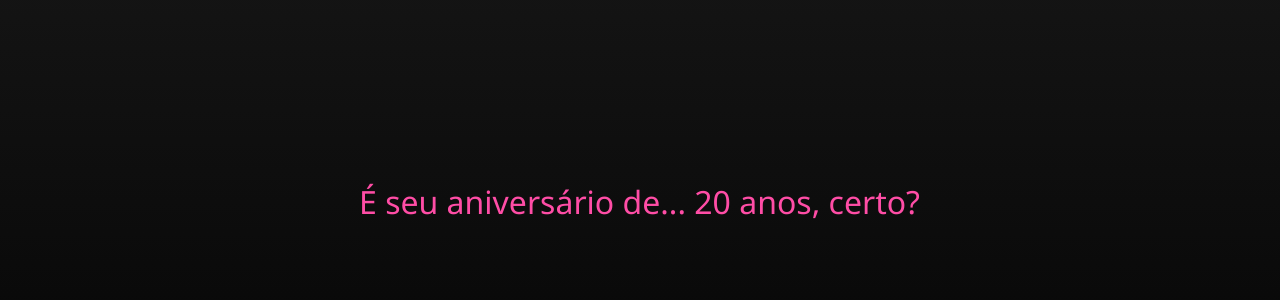
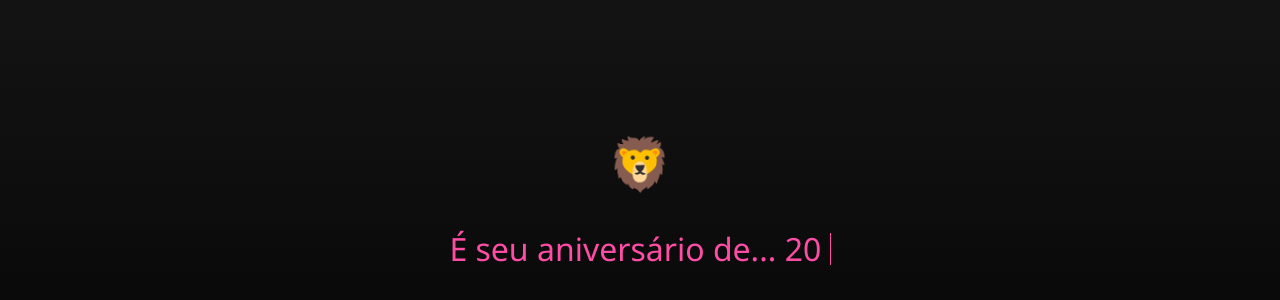
Before and after one commit to Maarzano/NiveLao, a React (Vite) app: page / in a window 1280 px wide. Shown: the part 198-498 px from the top of the page. Built offline with nearby package versions, Linux system fonts and the light colour scheme.

Commit message:
melhorarndo digitação com leão voando, e tela de parabéns também

```diff
--- a/src/Pages/Home/index.jsx
+++ b/src/Pages/Home/index.jsx
@@ -51,6 +51,19 @@ function App() {
     <div className="app-container">
       {!mostrarConteudo ? (
         <div className="tela-inicial">
+          {/* Emoji de leão animado */}
+          <span
+            style={{
+              fontSize: '3.2rem',
+              display: 'block',
+              marginBottom: '18px',
+              animation: 'lion-bounce 1.2s infinite alternate'
+            }}
+            role="img"
+            aria-label="leão"
+          >
+            🦁
+          </span>
           <p className="digitando">{texto}<span className="cursor"> </span></p>
         </div>
       ) : (
@@ -62,7 +75,25 @@ function App() {
             <span className="coraçao">❤️</span>
             <span className="balao">🎈</span>
           </div>
-          <button className="botao-celebrar" onClick={() => setCelebrar(true)}>Celebrar!</button>
+          {/* Botão com efeito de brilho/pulso */}
+          <button
+            className="botao-celebrar botao-celebrar-animado"
+            onClick={() => setCelebrar(true)}
+          >
+            Celebrar!
+          </button>
+          {/* Mensagem carinhosa abaixo do botão */}
+          <div
+            style={{
+              marginTop: '18px',
+              color: '#ffb347',
+              fontWeight: 'bold',
+              fontSize: '1.08rem',
+              textShadow: '0 0 8px #ffb34788'
+            }}
+          >
+            Te amo, Leãozinho! Que seu dia seja mágico! 🦁✨
+          </div>
         </div>
       )}
     </div>
--- a/src/Pages/Home/styles.css
+++ b/src/Pages/Home/styles.css
@@ -58,6 +58,11 @@ body, html {
   }
 }
 
+@keyframes lion-bounce {
+  0% { transform: translateY(0);}
+  100% { transform: translateY(-18px);}
+}
+
 h1 {
   color: #ff4da6;
   font-size: 2rem;
@@ -93,4 +98,14 @@ h1 {
     box-shadow: var(--hover-shadows), var(--accent) 0px 0px 30px 5px;
     background-color: var(--accent);
     transform: scale(0.95);
-  }
+}
+
+.botao-celebrar-animado {
+  box-shadow: 0 0 18px #ff4da6, 0 0 32px #ffb34755;
+  animation: pulse-celebrar 1.2s infinite alternate;
+}
+
+@keyframes pulse-celebrar {
+  0% { box-shadow: 0 0 18px #ff4da6, 0 0 32px #ffb34755; }
+  100% { box-shadow: 0 0 32px #ff4da6, 0 0 48px #ffb34799; }
+}
```
